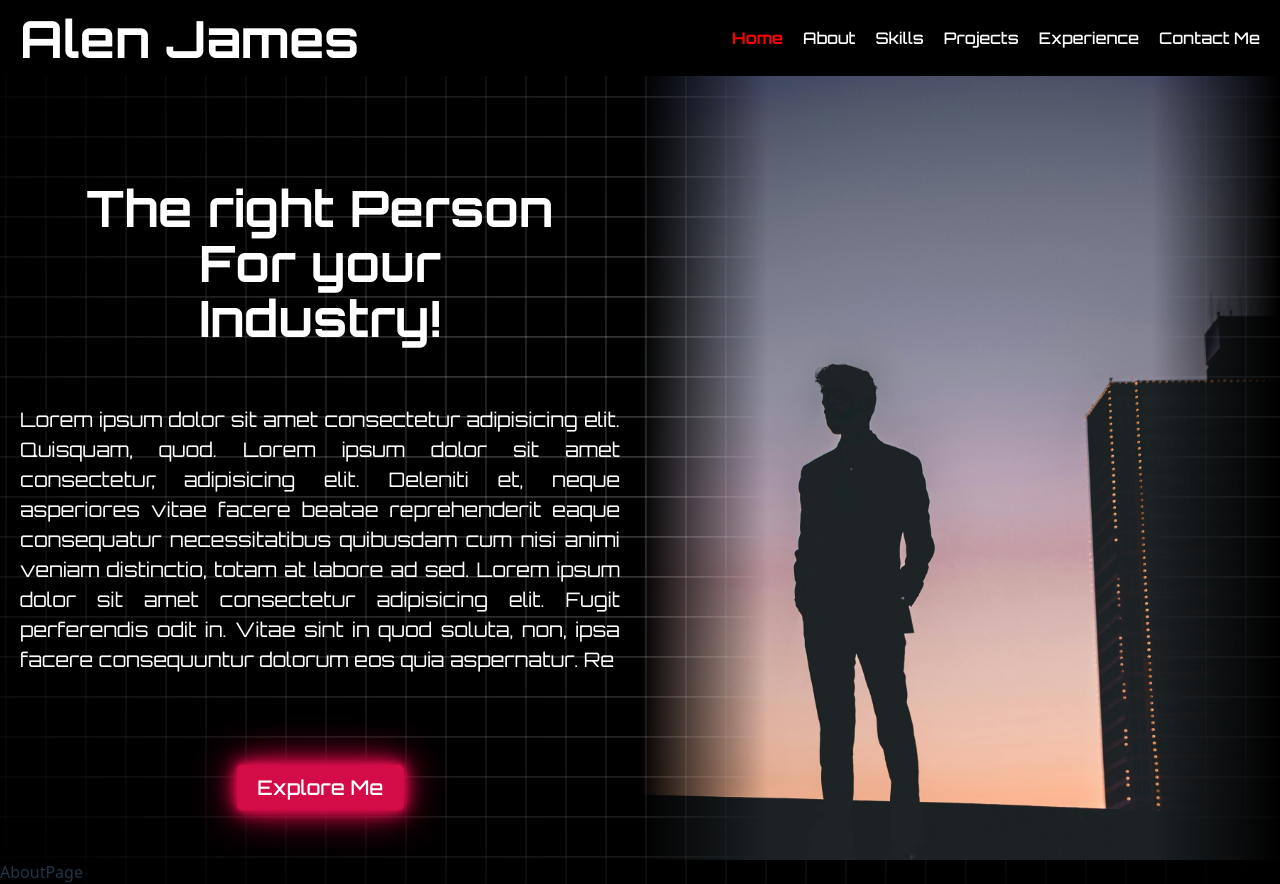
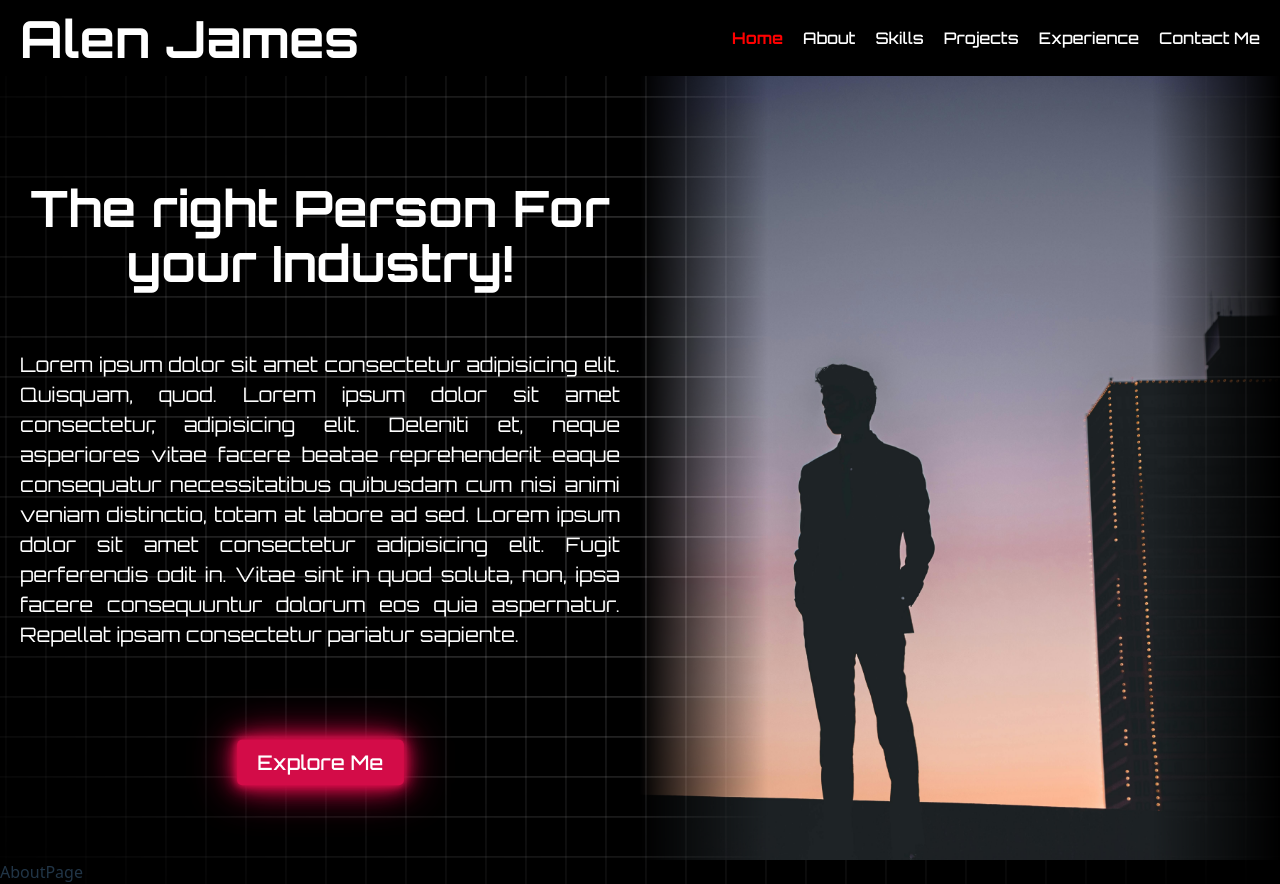
Before and after one commit to alen899-my/MR.Alen, a React (Vite) app: page / in a window 1280 px wide. Built offline with nearby package versions, Linux system fonts and the light colour scheme; the HTML template or start-up script is replaced by a standard one.

Commit message:
homepage some more

```diff
--- a/src/pages/HomePage.jsx
+++ b/src/pages/HomePage.jsx
@@ -3,22 +3,15 @@ import "../styles/HomePage.css";
 import test from "../assets/test.jpg";
 import gsap from "gsap";
 import { ScrollTrigger } from "gsap/ScrollTrigger";
-import { TextPlugin } from "gsap/TextPlugin";
-import SplitType from "split-type"; // <-- import SplitType
+import SplitType from "split-type"; // For heading animation
 
-gsap.registerPlugin(ScrollTrigger, TextPlugin);
+gsap.registerPlugin(ScrollTrigger);
 
 const HomePage = () => {
   const leftRef = useRef(null);
   const rightRef = useRef(null);
   const pRef = useRef(null);
   const headlineRef = useRef(null); // Ref for the heading
-
-  const paragraphText = `
-    Lorem ipsum dolor sit amet consectetur adipisicing elit. Quisquam, quod.
-    Lorem ipsum dolor sit amet consectetur, adipisicing elit. Deleniti et, neque asperiores vitae facere beatae reprehenderit eaque consequatur necessitatibus quibusdam cum nisi animi veniam distinctio, totam at labore ad sed.
-    Lorem ipsum dolor sit amet consectetur adipisicing elit. Fugit perferendis odit in. Vitae sint in quod soluta, non, ipsa facere consequuntur dolorum eos quia aspernatur. Repellat ipsam consectetur pariatur sapiente.
-  `;
 
   useEffect(() => {
     // SplitType for heading animation
@@ -30,7 +23,7 @@ const HomePage = () => {
     gsap.from(splitHeadline.lines, {
       y: "100%",
       opacity: 0,
-      duration: 2.2,
+      duration: .2,
       ease: "power1.out",
       stagger: 0.1,
       scrollTrigger: {
@@ -40,7 +33,7 @@ const HomePage = () => {
       },
     });
 
-    // Left side animation
+    // Left side animation (other elements except heading and paragraph)
     const leftElements = leftRef.current.children;
     gsap.from(leftElements, {
       scrollTrigger: {
@@ -63,29 +56,25 @@ const HomePage = () => {
         toggleActions: "play none none none",
       },
       duration: 1.2,
-  x: 100,        // slide in from right
-  scale: 0.8,    // start smaller
+      x: 100,      // slide in from right
+      scale: 0.8,  // start smaller
       opacity: 0,
-  rotation: 5,   // slight rotation for effect
+      rotation: 5, // slight rotation for effect
       ease: "power3.out",
     });
 
-
-    // Typing effect for paragraph
-    gsap.fromTo(
-      pRef.current,
-      { text: "" },
-      {
-        text: paragraphText,
-        duration: 6, // typing duration in seconds
+    // Smooth fade/slide animation for paragraph
+    gsap.from(pRef.current, {
       scrollTrigger: {
         trigger: pRef.current,
-          start: "top 80%",
+        start: "top 85%",
         toggleActions: "play none none none",
       },
-        ease: "none",
-      }
-    );
+      y: 20,       // small slide from bottom
+      opacity: 0,  // fade in
+      duration: 1.5,
+      ease: "power2.out",
+    });
   }, []);
 
   return (
@@ -95,7 +84,16 @@ const HomePage = () => {
           <h1 ref={headlineRef}>The right Person For your Industry!</h1>
         </div>
         <div className="short_desc">
-          <p ref={pRef}></p>
+          <p ref={pRef}>
+            Lorem ipsum dolor sit amet consectetur adipisicing elit. Quisquam,
+            quod. Lorem ipsum dolor sit amet consectetur, adipisicing elit.
+            Deleniti et, neque asperiores vitae facere beatae reprehenderit
+            eaque consequatur necessitatibus quibusdam cum nisi animi veniam
+            distinctio, totam at labore ad sed. Lorem ipsum dolor sit amet
+            consectetur adipisicing elit. Fugit perferendis odit in. Vitae sint
+            in quod soluta, non, ipsa facere consequuntur dolorum eos quia
+            aspernatur. Repellat ipsam consectetur pariatur sapiente.
+          </p>
         </div>
         <div className="explore_button">
           <button>Explore Me</button>
```
Lines whose indentation alone changed are shown as unchanged.
